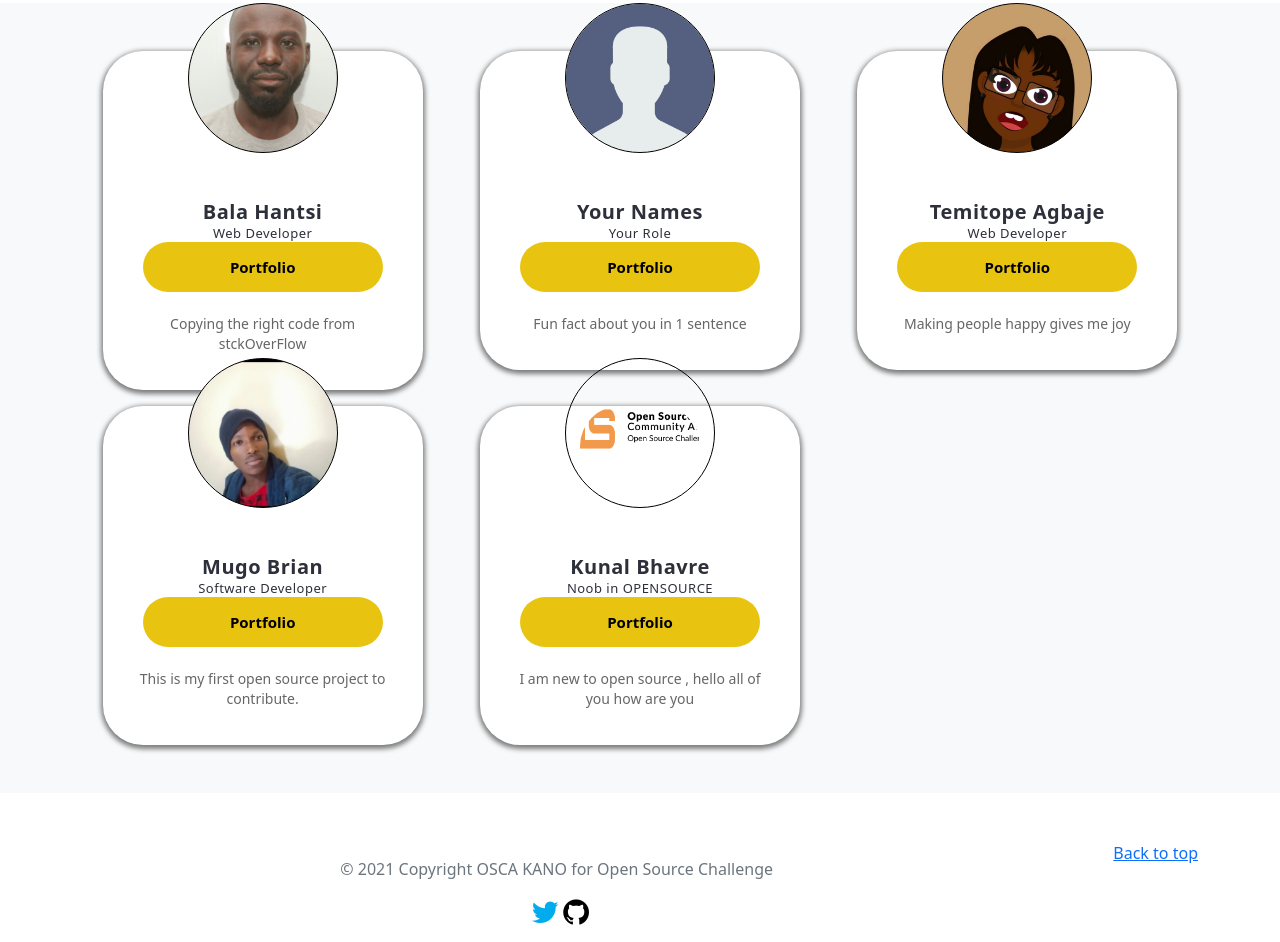
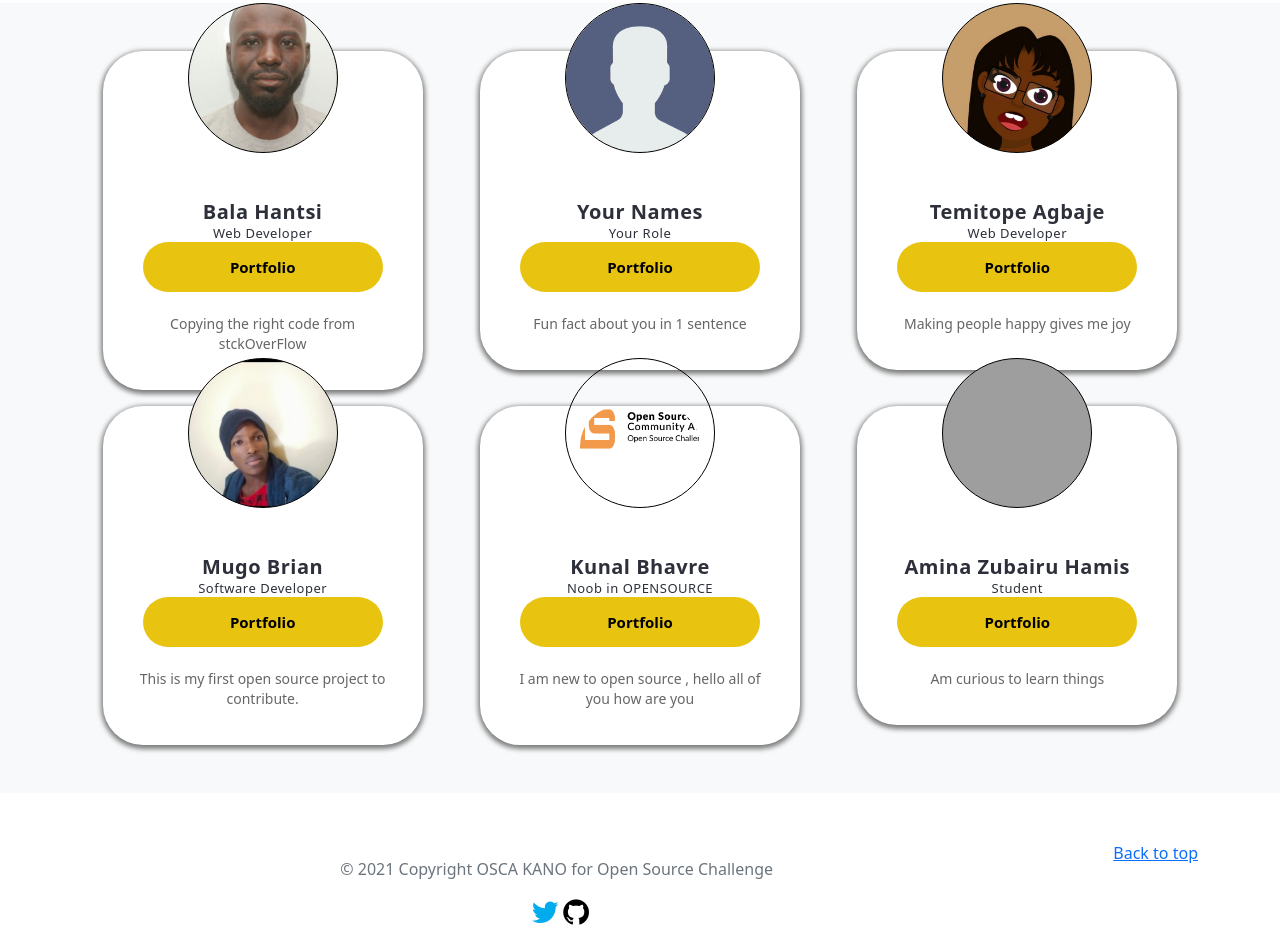
Before and after one commit to bhantsi/osca-opensource-challenge-2021, a plain HTML site: page index.html in a window 1280 px wide. Shown: the part 487-1429 px from the top of the page. Drawn offline with nearby package versions, Linux system fonts and the light colour scheme; grey boxes are pictures that could not be loaded.

Commit message:
I add my profile

```diff
--- a/index.html
+++ b/index.html
@@ -203,7 +203,37 @@
 
           </div>
           <!-- Paste your code below this line -->
+          <div class="col">
+            <div class="github-wrapper">
+                <div class="github-banner">
+                  <canvas
+                  width="120"
+                  height="50"
+                  style="background-image: url(./imgs/osca-banner.jpg)"
+                  ></canvas>
+                </div>
+                <div class="github-details">
+                  <div class="github-dp">
+                    <canvas
+                      width="150"
+                      height="150"
 
+                      style="background-image: url('./imgs/amina.jpg')"
+                    ></canvas>
+                  </div>
+                  <div class="github-name">
+                    <h2><b>Amina Zubairu Hamis</b><span>Student</span></h2>
+                  </div>
+                  <div class="github-button">
+                    <a href="#">Portfolio</a>
+                  </div>
+                  <div class="github-bio">
+                    <p style="text-align: center">Am curious to learn things</p>
+                  </div>
+                </div>
+              </div>
+
+        </div>
 
 
 
```
Also changed, not shown: 1 other file.
